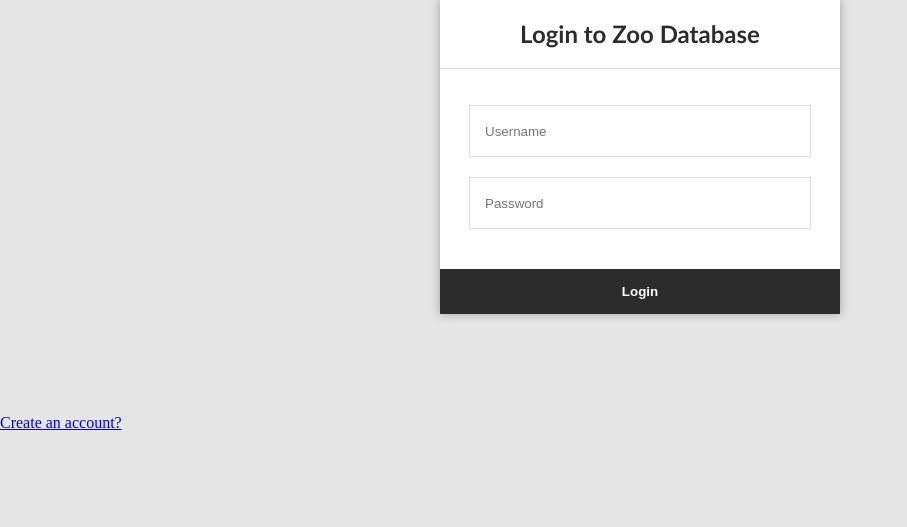
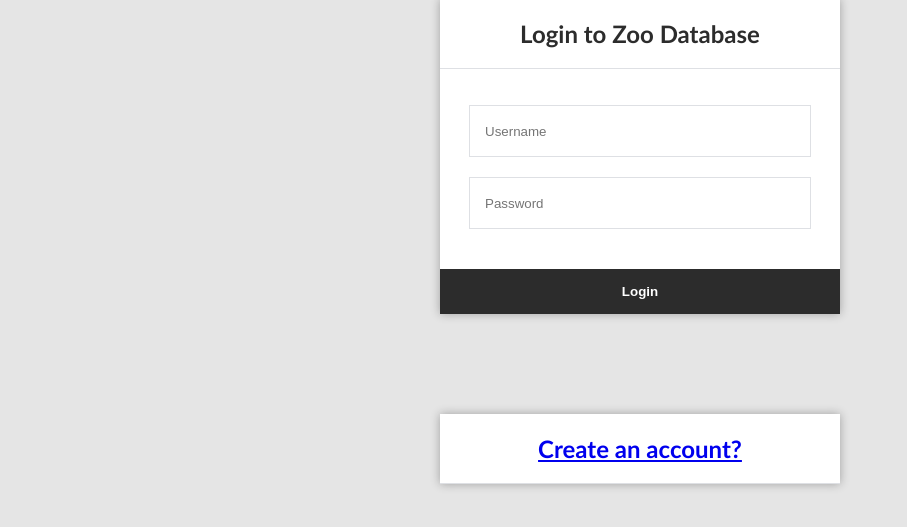
Before and after one commit to rala76/Zoo-Website, a PHP site: page /Login/logon.php in a window 1280 px wide. Shown: the part 101-628 px from the top of the page, without its empty margins (0-907 px from the left). Run offline with PHP 8.4, Linux system fonts and the light colour scheme.

Commit message:
Added styling to redirection links

```diff
--- a/Login/logon.php
+++ b/Login/logon.php
@@ -16,6 +16,10 @@
             <input type="submit" value="Login">
         </form>
     </div>
-    <a href="/Login/registration.php">Create an account?</a>
+        <div class="login">
+        <h1>
+            <a href="/Login/registration.php">Create an account?</a>
+        </h1>
+    </div>
 </body>
 </html>
--- a/Login/registration.php
+++ b/Login/registration.php
@@ -18,6 +18,10 @@
             <input type="submit" value="Register Account">
         </form>
     </div>
-     <a href="/Login/logon.php">Already have an account?</a>
+    <div class="login">
+        <h1>
+            <a href="/Login/logon.php">Already have an account?</a>
+        </h1>
+    </div>
 </body>
 </html>
```
